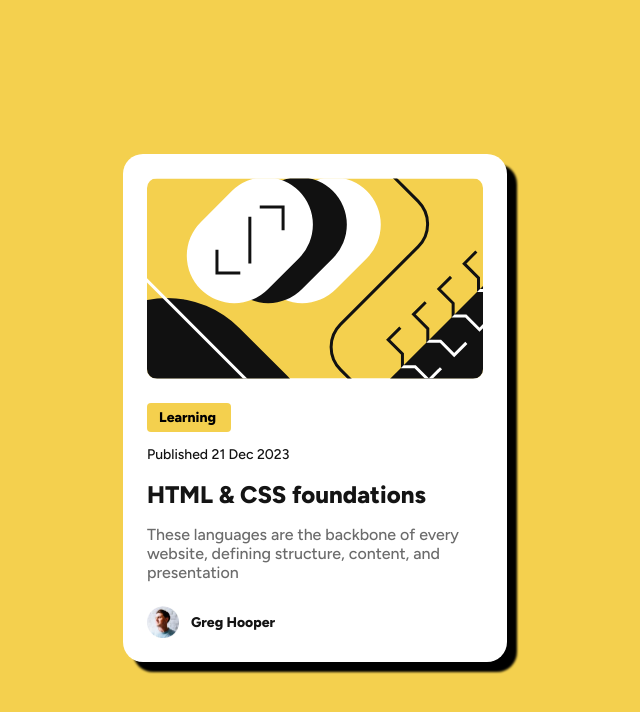
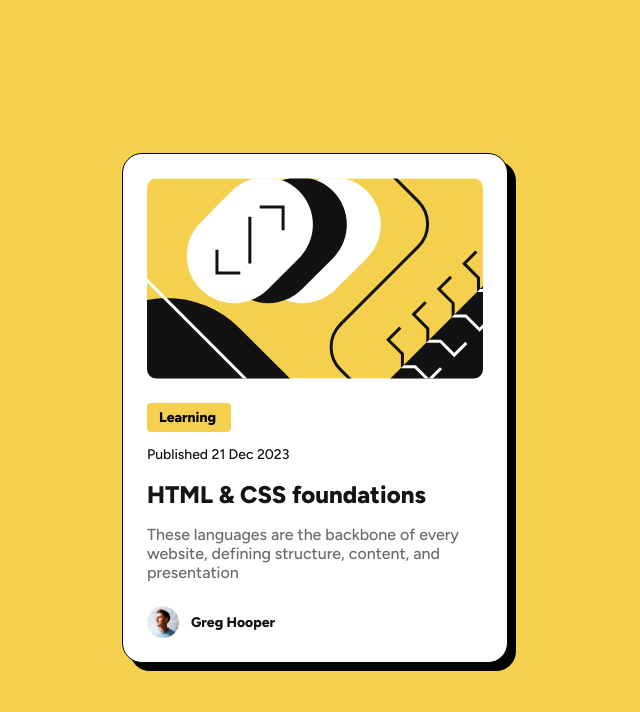
Before and after one commit to derricklai/fem-blog-preview-card, a plain HTML site: page index.html in a window 1280 px wide. Shown: the whole page, without its empty margins (325-965 px from the left). Drawn offline with Linux system fonts and the light colour scheme.

Commit message:
fix: update drop shadow

```diff
--- a/styles.css
+++ b/styles.css
@@ -23,7 +23,8 @@ body {
   flex-direction: column;
   width: 384px;
   border-radius: 20px;
-  filter: drop-shadow(10px 10px 1px);
+  border: 1px solid black;
+  box-shadow: 8px 8px 0px rgba(0, 0, 0, 1);
 }
 
 .card__img {
@@ -41,6 +42,7 @@ body {
 .card__tag {
   display: inline-flex;
   inline-size: 60px;
+
   border-radius: 4px;
   padding: 4px 12px;
   background-color: var(--yellow);
```
